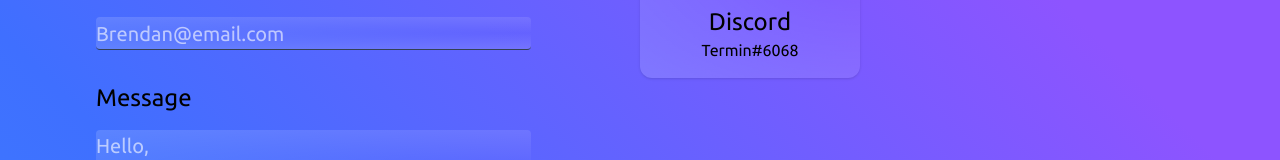
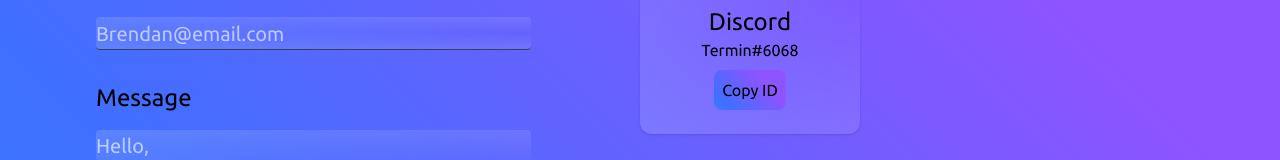
Before and after one commit to Termindev/old-personal-portfolio, a Vue app: page /contact in a window 1280 px wide. Shown: the part 444-604 px from the top of the page. Built offline with nearby package versions, Linux system fonts and the light colour scheme; what vue-writer would draw is missing.

Commit message:
added copy id button

```diff
--- a/src/components/Contact/CCard.vue
+++ b/src/components/Contact/CCard.vue
@@ -2,6 +2,14 @@
 const props = defineProps({
   color: String,
 });
+const copy = async () => {
+  try {
+    await navigator.clipboard.writeText("719050609374003210");
+    alert("Copied");
+  } catch ($e) {
+    alert("Cannot copy");
+  }
+};
 </script>
 
 <template>
@@ -15,6 +23,11 @@
     <div class="info text-center">
       <h3 class="text-2xl">Discord</h3>
       <p>Termin#6068</p>
+      <span
+        @click="copy"
+        class="p-2 rounded-lg aurora-outer inline-block m-2 hover:border border-sky-400 transition-all"
+        >Copy ID</span
+      >
     </div>
   </div>
 </template>
```
